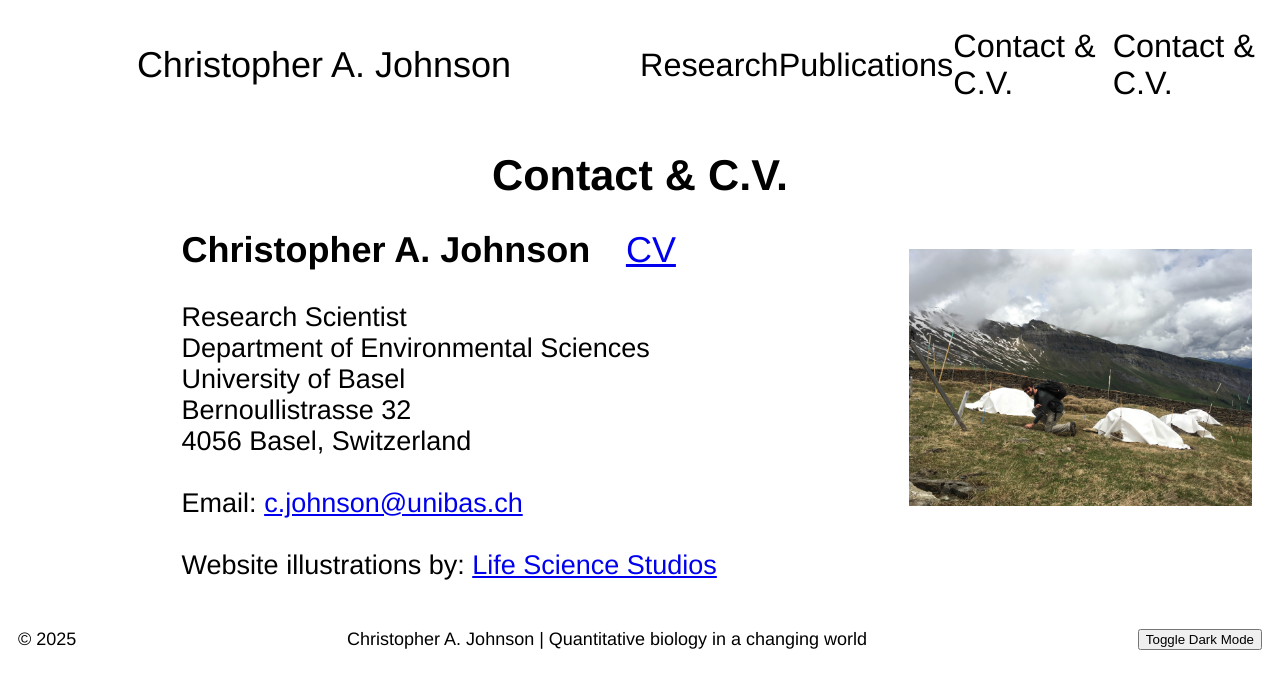
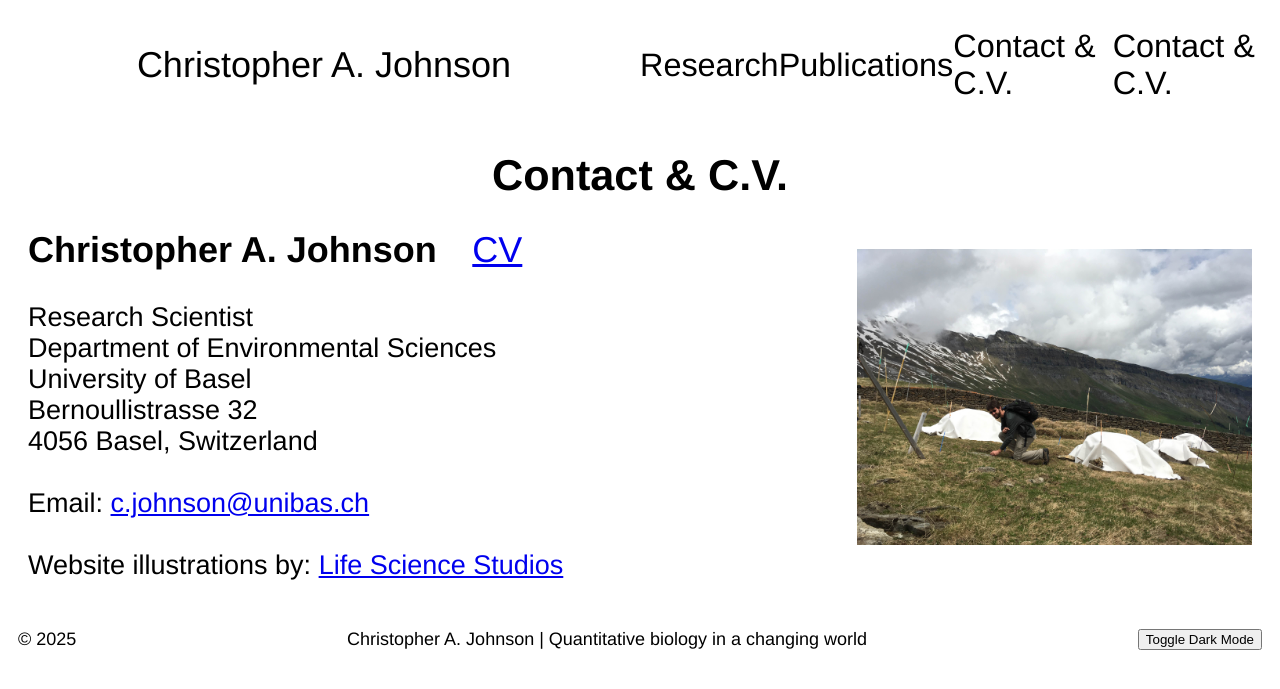
Before and after one commit to chrisajohnson/chrisajohnson.github.io, a Jekyll site: the page built from contact.md, in a window 1280 px wide. Shown: the top 689 px of the page. Built offline with Jekyll 4.4.1, drawn with Linux system fonts in a browser that asks for light colours.

Commit message:
Update contact.md

```diff
--- a/contact.md
+++ b/contact.md
@@ -5,7 +5,7 @@ permalink: /contact/
 weight: 3
 ---
 
-<div class="content-left" style="margin-left: 12vw;">
+<div class="content-left">
   <span style="white-space: nowrap; font-size: 2rem;">
     <strong>Christopher A. Johnson</strong>
     <a href="/PDFs/CV_Johnson.pdf" target="_blank" style="margin-left: 2vw;">CV</a>
```
